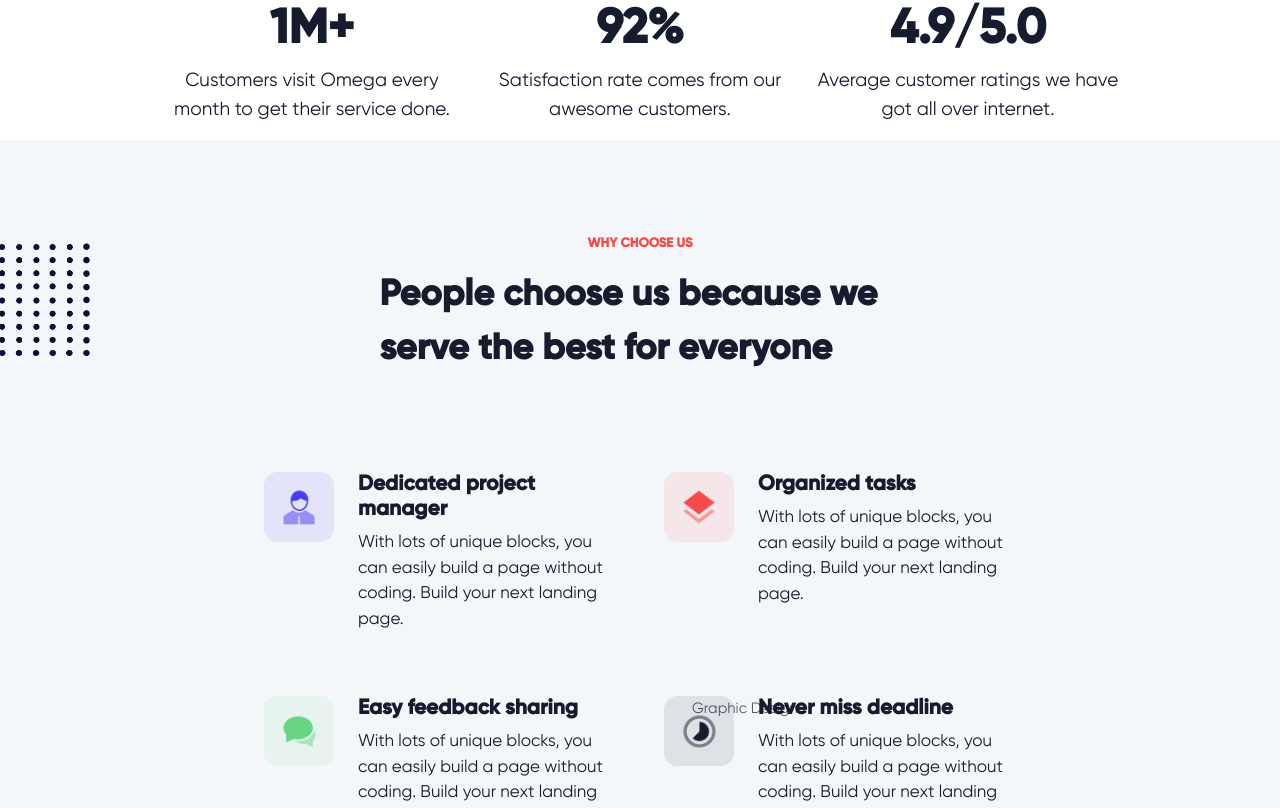
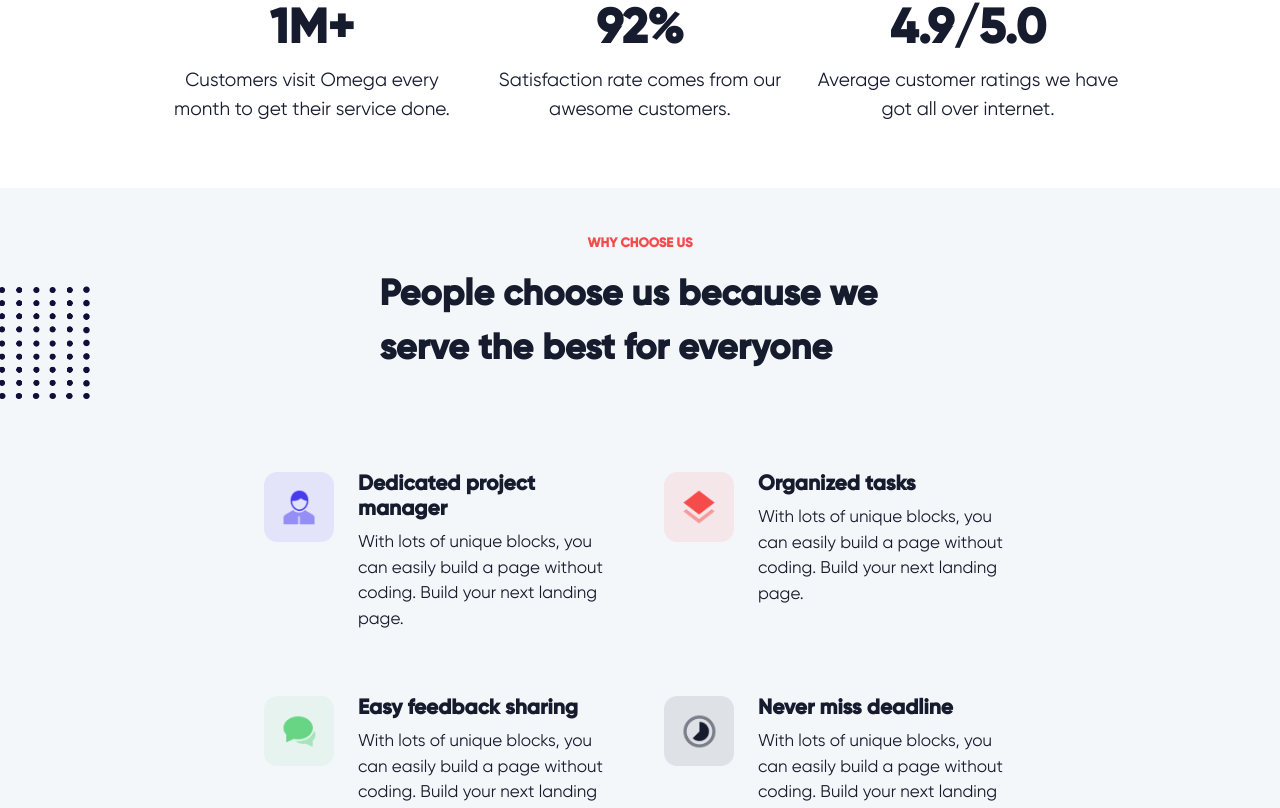
Before and after one commit to samadina268/brainwave, a React (Vite) app: page / in a window 1280 px wide. Shown: the part 2592-3400 px from the top of the page. Built offline with nearby package versions, Linux system fonts and the light colour scheme.

Commit message:
second commit (made corrections)

```diff
--- a/src/component/CaseStudies.jsx
+++ b/src/component/CaseStudies.jsx
@@ -1,7 +1,7 @@
 import AbImg from "../assets/images/ab-img.png"
 import AbsImg from "../assets/images/abs-img.png"
 import MgImg from "../assets/images/mg-img.png"
-import GWImg from "../assets/images/GW-img.png"
+import GWImg from "../assets/images/gw-img.png"
 
 const CaseStudies = () => {
   return (
--- a/src/component/ChooseUs.jsx
+++ b/src/component/ChooseUs.jsx
@@ -6,8 +6,9 @@ import WcuDot from "../assets/images/wcu-dot.png"
 
 const ChooseUs = () => {
   return (
-    <div className="cu-main position-absolute">
-        <h4 className="text-uppercase mx-auto text-center cu-h4 mt-5 pt-5 w-75">why choose us</h4>
+    <div className="cu-main position-relative">
+
+         <h4 className="text-uppercase mx-auto text-center cu-h4 mt-5 pt-5 w-75">why choose us</h4>
         <p className="chooseUs-p mx-auto pt-2 w-75">People choose us because we serve the best for everyone</p>
 
         <div className="row w-75 justify-content-center mx-auto mt-5 g-5">
@@ -78,10 +79,11 @@ const ChooseUs = () => {
         </div>
 
 
-        <div className="d-none d-lg-block">
-            <img src={WcuDot} alt="our story second image" loading="lazy" className=" position-absolute WcuDot-style"  />
+        <div className="d-none d-lg-block ">
+            <img src={WcuDot} alt="our story second image" loading="lazy" className="position-absolute  WcuDot-style"  />
         </div>
 <br /><br />
+
     </div>
   )
 }
```
